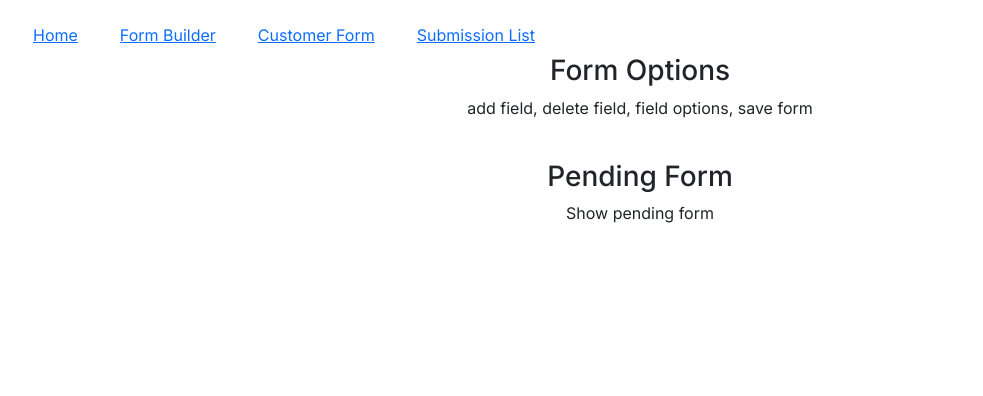
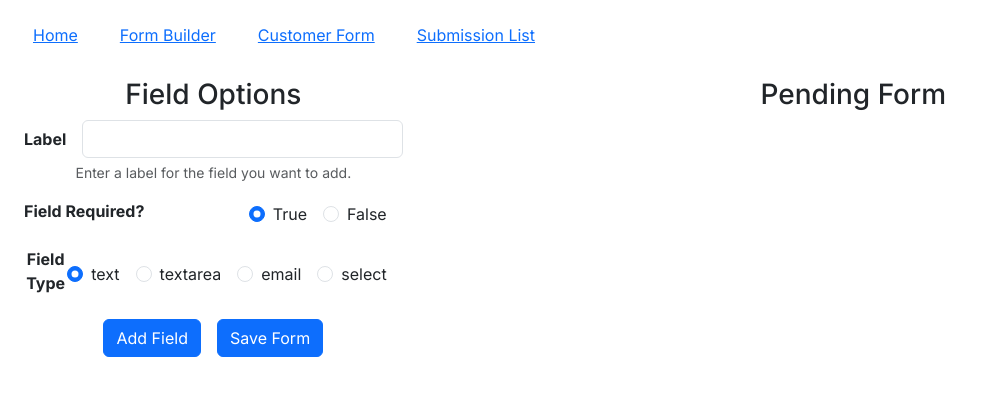
Before and after one commit to johnny123214133/IntervalAssessment, a React (Vite) app in the folder frontend/: page /FormBuilder in a window 1280 px wide. Shown: the top 396 px of the page, without its empty margins (0-983 px from the left). Built offline with nearby package versions, Linux system fonts and the light colour scheme.

Commit message:
built out FormBuilder

```diff
--- a/frontend/src/components/FormBuilder/FormBuilder.tsx
+++ b/frontend/src/components/FormBuilder/FormBuilder.tsx
@@ -1,60 +1,220 @@
 import { useState, useContext } from "react";
 import NavBar from "../NavBar/NavBar.tsx";
-import {CurrentFormContext} from "../../contexts/DataContext.tsx";
+import {SetCurrentFormContext} from "../../contexts/DataContext.tsx";
 import {FormField} from "../../interfaces/FormField.ts";
 import {FormSchema} from "../../interfaces/FormSchema.ts";
+import Form from "react-bootstrap/Form";
+import Stack from "react-bootstrap/Stack";
+import {InputGroup} from "react-bootstrap";
+import Button from "react-bootstrap/Button";
+import Col from "react-bootstrap/Col";
+import Row from "react-bootstrap/Row";
 
 export default function FormBuilder() {
-	const [formParams, setFormParams] = useState<FormField>({
+	const defaultFieldParams: FormField = {
 		label: '',
 		type: 'text',
 		required: true,
 		options: []
-	})
-	const [] = useState()
-	// const [setFormParams] = useContext(setFormParams)
-	const [currentForm, setCurrentForm] = useContext(CurrentFormContext)
+	}
+	const [fieldParams, setFieldParams] = useState<FormField>(defaultFieldParams)
 
-	const [pendingForm, setPendingForm] = useState<FormSchema>({
-		fields: []
-	})
+	const [setCurrentForm] = useContext(SetCurrentFormContext)
 
-		return (
-		<>
-			<NavBar />
-			<h3>Form Options</h3>
-			<p>add field, delete field, field options, save form</p>
-			<br />
-			<h3>Pending Form</h3>
-			<p>Show pending form</p>
-			{/*<FormOptions />*/}
+	const [pendingForm, setPendingForm] = useState<FormSchema>({fields: []})
+	const [pendingOption, setPendingOption] = useState("")
 
-			{/*/!*TODO: refactor this into its own component*!/*/}
-			{/*{pendingForm.fields && (*/}
-			{/*	{*/}
-			{/*		pendingForm.fields.map((field) => {*/}
-			{/*			return (*/}
-			{/*			if (field.type === 'select') {*/}
-			{/*				return (*/}
-			{/*					<label>{field.label}</label>*/}
-			{/*				<select>*/}
-			{/*					{field.options.map((option) => {*/}
-			{/*						return <option value={{option}}>{option}</option>*/}
-			{/*					})}*/}
-			{/*				</select>*/}
-			{/*			)*/}
-			{/*			}*/}
-			{/*			else {*/}
-			{/*				return (*/}
-			{/*					// TODO: finish other field type rendering*/}
-			{/*					<input></input>*/}
-			{/*				)*/}
-			{/*			}*/}
-			{/*		)*/}
-			{/*		})*/}
-			{/*	}*/}
-			{/*)}*/}
+	function handleLabelChange(event): void {
+		setFieldParams({...fieldParams, label: event.target.value})
+	}
+	function handleTypeChange(event): void {
+		setFieldParams({...fieldParams, type: event.target.value})
+	}
+	function handleRequiredChange(event): void {
+		if (event.target.value === "true") {
+			setFieldParams({...fieldParams, required: true})
+		}
+		else {
+			setFieldParams({...fieldParams, required: false})
+		}
+	}
 
-		</>
+	// TODO: call the following when fieldParams and Field options fields are reset simultaneously
+	function resetFieldParams() {
+		setFieldParams(defaultFieldParams)
+	}
+
+	function handlePendingOptionChange(event): void {
+		setPendingOption(event.target.value)
+	}
+	function validatePendingOption(): boolean {
+		if (pendingOption.length === 0) {
+			alert("Option must not be blank")
+			return false
+		}
+		if (fieldParams.options.includes(pendingOption)){
+			alert("Option already exists in options")
+			return false
+		}
+		return true
+	}
+	function handleAddOption():void {
+		if (validatePendingOption()) setFieldParams({...fieldParams, options: [...fieldParams.options, pendingOption]})
+	}
+	function handleDeleteOption(i: number):void {
+		const newOptions: string[] = [...fieldParams.options]
+		newOptions.splice(i,1)
+		setFieldParams({...fieldParams, options: newOptions})
+	}
+
+	function labelExistsinFields(label:string):boolean {
+		for (const field of pendingForm.fields) {
+			if (label === field.label) return true
+		}
+		return false
+	}
+	function validateFieldParams():boolean {
+		if (fieldParams.label === "") {
+			alert('Label cannot be empty')
+			return false
+		}
+		if (labelExistsinFields(fieldParams.label)) {
+			alert('Label is already in use')
+			return false
+		}
+		if (fieldParams.type === "select" && fieldParams.options.length === 0) {
+			alert('Options cannot be empty for Select field types')
+			return false
+		}
+		return true
+	}
+	function handleAddField():void {
+		if (validateFieldParams()) {
+			setPendingForm({...pendingForm, fields: [...pendingForm.fields, fieldParams]})
+			// TODO: reset field options and fieldParams state
+			// resetFieldParams()
+		}
+	}
+	function handleSaveForm():void {
+		setCurrentForm(pendingForm)
+	}
+
+	return (
+	<>
+		<NavBar />
+		<Stack direction={"horizontal"} className={"align-items-start"}>
+			<Col md={4} className={"p-4 flex-column"}>
+				<h3>Field Options</h3>
+					<Form>
+						<Form.Group as={Row} className="mb-3" controlId="fieldLabel">
+							<Stack direction={"horizontal"}>
+								<Form.Label column htmlFor="fieldLabel" className={"me-3"}><b>Label</b></Form.Label>
+								<Form.Control type="text" id="fieldLabel" className={"ms-auto"} aria-describedby="fieldLabelDescription"
+							              onChange={handleLabelChange}/>
+							</Stack>
+							<Form.Text id="fieldLabelDescription" muted>
+								Enter a label for the field you want to add.
+							</Form.Text>
+						</Form.Group>
+
+						<Form.Group className="mb-3" controlId="fieldRequired">
+							<Stack direction={"horizontal"}>
+								<Form.Label htmlFor="fieldRequired" className={"me-auto"}><b>Field Required?</b></Form.Label>
+								<Form.Check inline type="radio" name="fieldRequiredGroup" value="true" label="True"
+								            checked={fieldParams.required} onChange={handleRequiredChange}/>
+								<Form.Check inline type="radio" name="fieldRequiredGroup" value="false" label="False"
+								            checked={!fieldParams.required} onChange={handleRequiredChange}/>
+							</Stack>
+						</Form.Group>
+
+						<Form.Group className="mb-3" controlId="fieldType">
+							<Stack direction={"horizontal"}>
+								<Form.Label htmlFor="fieldType" className={"me-auto"}><b>Field Type</b></Form.Label>
+								<Form.Check inline type="radio" name="fieldTypeGroup" value="text" label="text"
+								            checked={fieldParams.type === 'text'} onChange={handleTypeChange}/>
+								<Form.Check inline type="radio" name="fieldTypeGroup" value="textarea" label="textarea"
+								            checked={fieldParams.type === 'textarea'} onChange={handleTypeChange}/>
+								<Form.Check inline type="radio" name="fieldTypeGroup" value="email" label="email"
+								            checked={fieldParams.type === 'email'} onChange={handleTypeChange}/>
+								<Form.Check inline type="radio" name="fieldTypeGroup" value="select" label="select"
+								            checked={fieldParams.type === 'select'} onChange={handleTypeChange}/>
+							</Stack>
+						</Form.Group>
+
+						{(fieldParams.type === "select") && (
+							<Stack direction="vertical" className={"mb-3"}>
+								<Stack direction={"horizontal"}>
+									<Form.Label column id="optionLabel" className={"me-3 mb-3"}><b>Options</b></Form.Label>
+									<InputGroup className={"ms-auto mb-3"}>
+										{/*<InputGroup.Text id="optionLabel">Option</InputGroup.Text>*/}
+
+										<Form.Control
+											placeholder="option 1"
+											aria-describedby="optionLabel"
+											onChange={handlePendingOptionChange}
+										/>
+										<Button onClick={handleAddOption}>Add Option</Button>
+									</InputGroup>
+								</Stack>
+								<p className="px-3 py-2 m-0"><b>Options: (click to remove)</b></p>
+								<Stack direction="horizontal" className={"flex-wrap justify-content-center"}>
+									{fieldParams.options.map((option, index) => {
+										return (
+											<p key={index} className="px-3 py-2 m-0 paragraph-button"
+											   onClick={() => handleDeleteOption(index)}>{option}</p>
+										)
+										})
+									}
+								</Stack>
+							</Stack>
+						)}
+						<Stack direction={"horizontal"} className={"mt-auto justify-content-center"}>
+							<Button className={"mx-2"} onClick={handleAddField}>Add Field</Button>
+							<Button className={"mx-2"} onClick={handleSaveForm}>Save Form</Button>
+						</Stack>
+					</Form>
+			</Col>
+
+			{/* TODO: Merge this with CustomerForm's form rendering. Or are they too different? Else, isolate into its own component */}
+			<Col md={8} className={"p-4"}>
+				<h3>Pending Form</h3>
+				<Form>
+					{pendingForm.fields.map((field, index) => {
+						if (field.type === "text" || field.type === "email") {
+							return (
+								<Form.Group className="mb-1" controlId={`field-${index}`}>
+									<Form.Label htmlFor={`field-${index}`} className={"me-3"}>{field.label}</Form.Label>
+									<Form.Control type={field.type} id={`field-${index}`} />
+									{field.required && <Form.Text className="text-muted">This is a required field.</Form.Text>}
+								</Form.Group>
+							)
+						}
+						else if (field.type === "textarea") {
+							return (
+								<Form.Group className="mb-1" controlId={`field-${index}`}>
+									<Form.Label htmlFor={`field-${index}`} className={"me-3"}>{field.label}</Form.Label>
+									<Form.Control as="textarea" rows={3} id={`field-${index}`}/>
+									{field.required && <Form.Text className="text-muted">This is a required field.</Form.Text>}
+								</Form.Group>
+							)
+						}
+						else if (field.type === "select") {
+							return (
+								<Form.Group className="mb-1" controlId={`field-${index}`}>
+									<Form.Select>
+										{field.options.map((option:string) => {
+											return (
+												<option value={option}>{option}</option>
+											)
+										})}
+									</Form.Select>
+								</Form.Group>
+							)
+						}
+					})}
+				</Form>
+			</Col>
+		</Stack>
+	</>
 	)
 }
--- a/frontend/src/contexts/DataContext.tsx
+++ b/frontend/src/contexts/DataContext.tsx
@@ -4,17 +4,26 @@ import {FormSchema} from "../interfaces/FormSchema.ts";
 // import { getCurrentForm, getSubmissions } from './functions.js'
 
 export const CurrentFormContext = React.createContext()
+export const SetCurrentFormContext = React.createContext()
 
 export default function CommuteDataContext({Children}) {
 
-	const [formVersion, setFormVersion] = useState(0)
 	const [currentForm, setCurrentForm] = useState<FormSchema>({
 		fields: []
 	})
+
+	useEffect(() => {
+		if (!currentForm) return // prevent useEffect from running on initial mount
+
+		// TODO: save the current form returned from the builder page
+	}, [currentForm])
+
 return (
 	<>
-		<CurrentFormContext.Provider value={[currentForm, setCurrentForm]}>
+		<CurrentFormContext.Provider value={[currentForm]}>
+		<SetCurrentFormContext.Provider value={[setCurrentForm]}>
 			<Children />
+		</SetCurrentFormContext.Provider>
 		</CurrentFormContext.Provider>
 	</>
 )
--- a/frontend/src/interfaces/FormField.ts
+++ b/frontend/src/interfaces/FormField.ts
@@ -2,5 +2,5 @@ export interface FormField {
 	label: string
 	type: "text" | "email" | "select" | "textarea"
 	required: boolean
-	options?: string[]
+	options: string[]
 }
```
Also changed, not shown: frontend/src/components/FormBuilder/FormBuilder.css (added, +12 -0 lines), frontend/src/components/NavBar/NavBar.tsx (+8 -4 lines).
